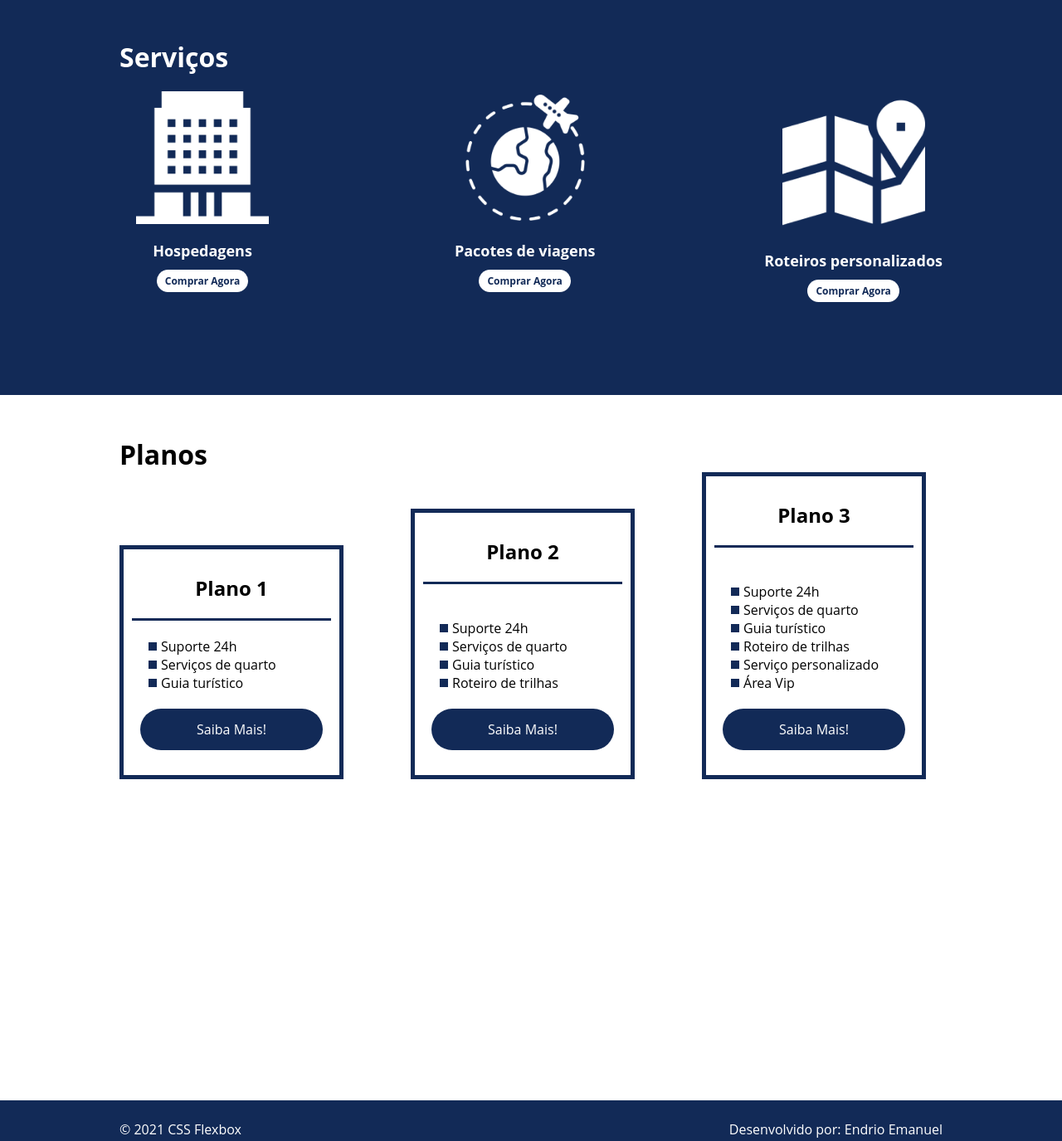
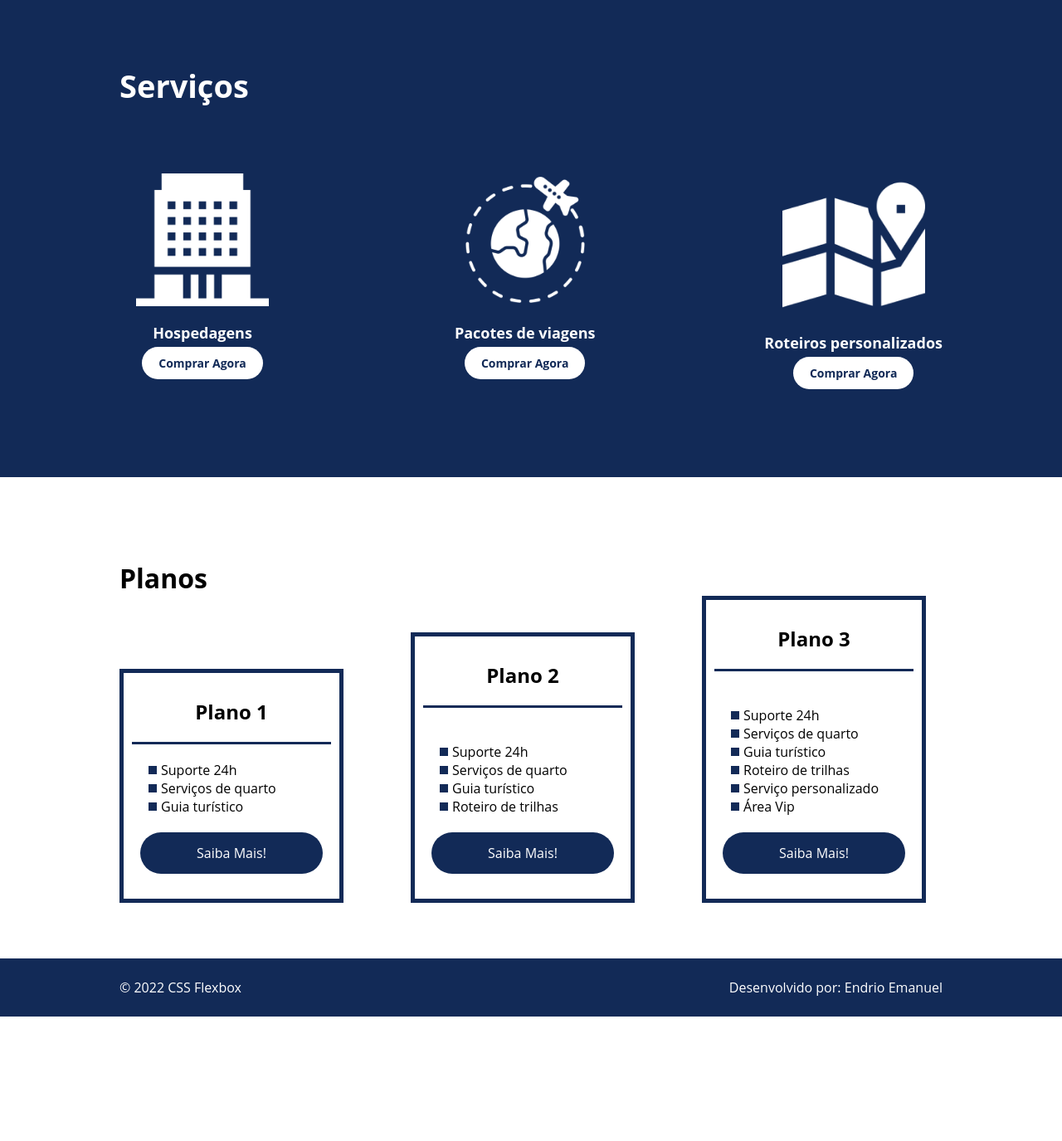
Before and after one commit to Dryzin/Projetos-na-DIO, a plain HTML site: page Projeto-Integrador/index.html in a window 1280 px wide. Shown: the part 1194-2569 px from the top of the page at 83% size. After the commit the page ends 2419 px from the top, so only its background shows below. Drawn offline with Linux system fonts and the light colour scheme.

Commit message:
Mudanças

```diff
--- a/Projeto-Integrador/index.html
+++ b/Projeto-Integrador/index.html
@@ -116,7 +116,7 @@
 
     <footer>
         <div class="flex-container footer">
-            <p>&copy; 2021 CSS Flexbox</p>
+            <p>&copy; 2022 CSS Flexbox</p>
             <p>Desenvolvido por: Endrio Emanuel</p>
         </div>
     </footer>
--- a/Projeto-Integrador/style.css
+++ b/Projeto-Integrador/style.css
@@ -24,7 +24,7 @@ div img{
     max-width: 992px;
     margin: auto;
     width: 100%;
-    min-width: 320px;
+    min-width: 220px;
 }
 
 header{
@@ -120,14 +120,15 @@ header .menu{
 
 #servicos{
     flex-direction: column;
-    padding-top: 50px;
+    padding-top: 80px;
     padding-bottom: 100px;
 }
 
 #servicos h2{
     color: #fff;
-    font-size: 32px;
-    margin-bottom: 20px;
+    font-size: 38px;
+    margin-bottom: 80px;
+    text-align: justify;
 }
 
 .list-servicos{
@@ -147,9 +148,9 @@ header .menu{
     text-align: center;
     margin-top: 20px;
     line-height: 50px;
-    padding: 5px 10px;
+    padding: 10px 20px;
     color: #122A57;
-    font-size: 12px;
+    font-size: 14px;
     text-decoration: none;
     font-weight: 700;
 }
@@ -168,8 +169,9 @@ header .menu{
 
 #planos{
     flex-direction: column;
-    min-height: 100vh;
-    padding-top: 50px;
+    min-height: 60vh;
+    padding-top: 100px;
+
 }
 
 #planos h2{
```
